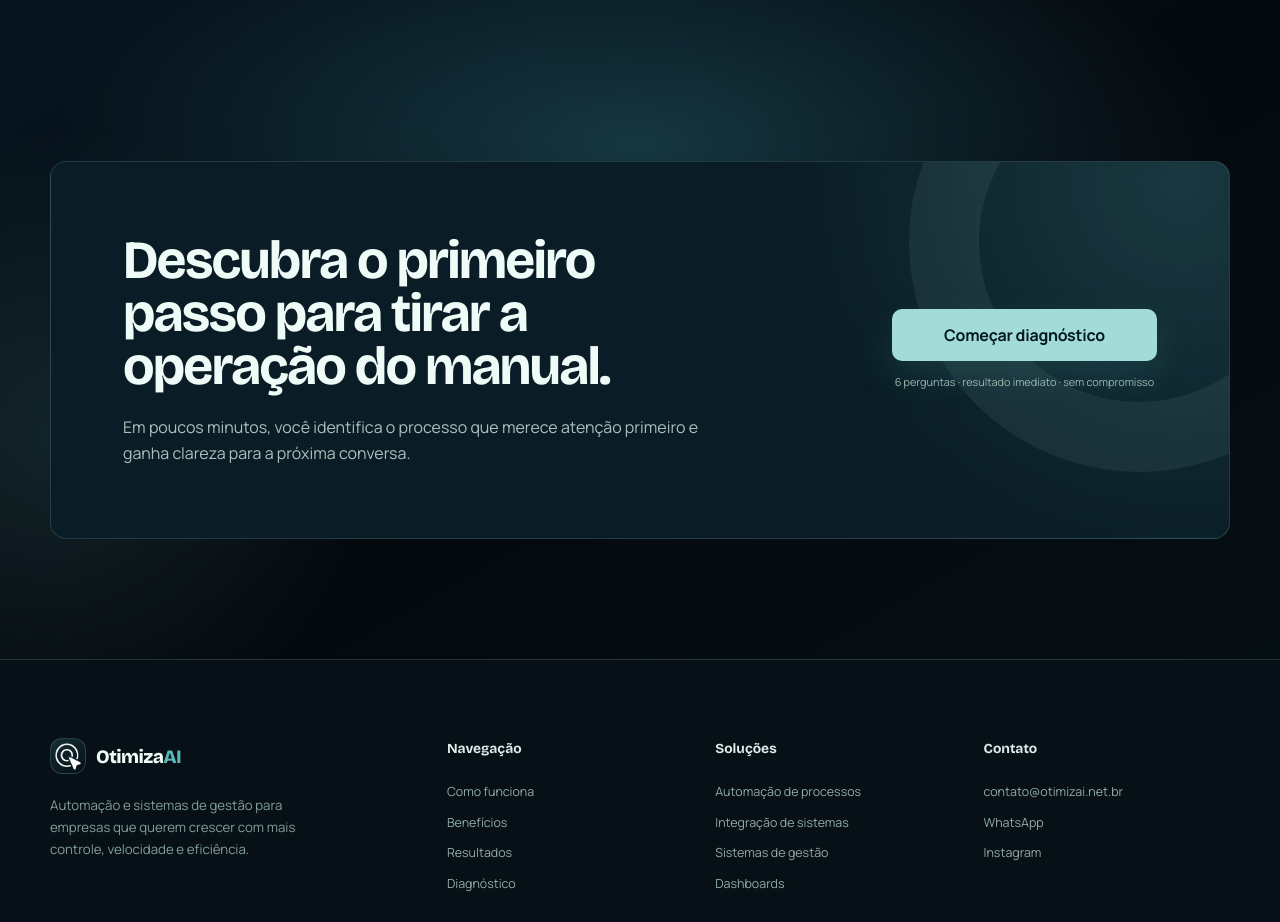
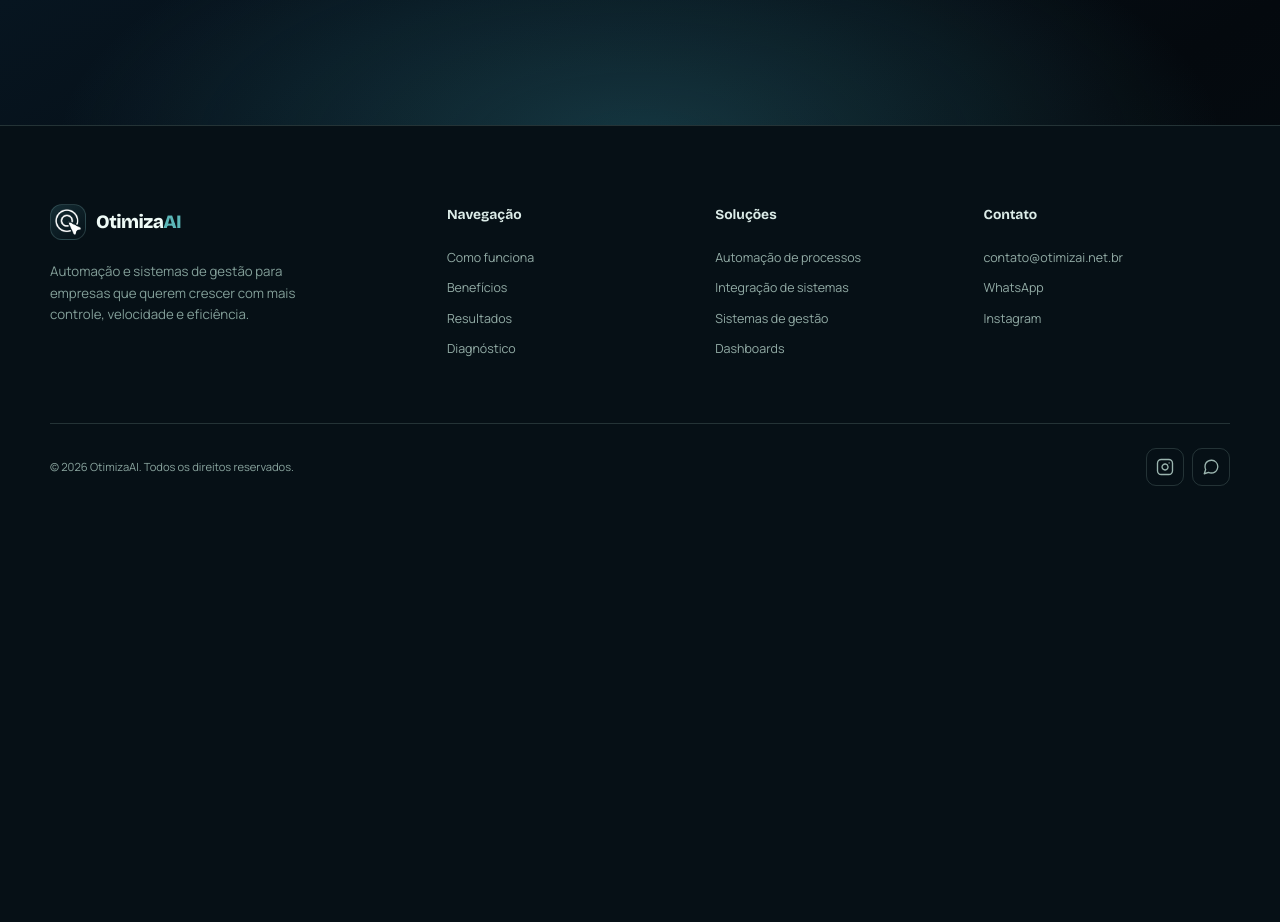
Before and after one commit to guilhermeribeiroc/landing_page, a React (Vite) app: page / in a window 1280 px wide. Shown: the part 8800-9722 px from the top of the page. After the commit the page ends 9314 px from the top, so only its background shows below. Built offline with nearby package versions, Linux system fonts and the light colour scheme.

Commit message:
refactor: remove redundant diagnostic CTA

```diff
--- a/src/App.jsx
+++ b/src/App.jsx
@@ -6,7 +6,6 @@ import MethodSection from './components/MethodSection'
 import ValueSection from './components/ValueSection'
 import DiagnosticQuiz from './components/DiagnosticQuiz'
 import FAQ from './components/FAQ'
-import CtaSection from './components/CtaSection'
 import Footer from './components/Footer'
 
 function App() {
@@ -21,7 +20,6 @@ function App() {
         <ValueSection />
         <DiagnosticQuiz />
         <FAQ />
-        <CtaSection />
       </main>
       <Footer />
     </>
```
